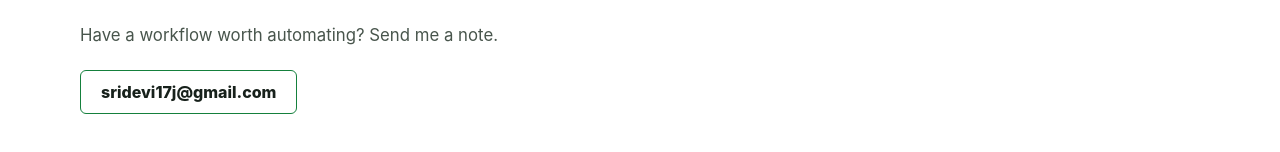
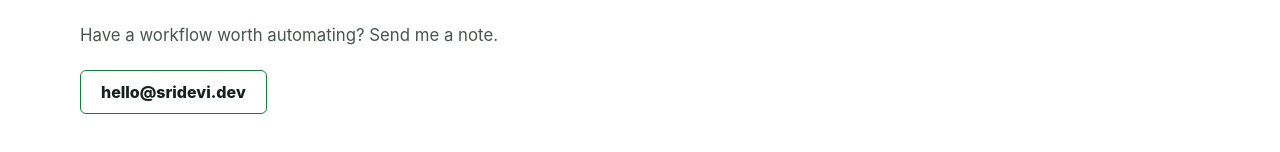
Before and after one commit to Sridevi17j/my-profile, a React (Vite) app: page / in a window 1280 px wide. Shown: the part 1153-1305 px from the top of the page. Built offline with nearby package versions, Linux system fonts and the light colour scheme; no server answers.

Commit message:
TES-39 Update contact email to hello@sridevi.dev
Update contact.email in server/profileData.js and the matching
fallbackProfile in src/main.jsx so both stay in sync.

```diff
--- a/src/main.jsx
+++ b/src/main.jsx
@@ -12,7 +12,7 @@ const fallbackProfile = {
   contact: {
     github: "https://github.com/Sridevi17j",
     linkedin: "https://www.linkedin.com/",
-    email: "sridevi17j@gmail.com"
+    email: "hello@sridevi.dev"
   }
 };
 
```
Also changed, not shown: 1 other file (tests, documents, lock files or other folders).
